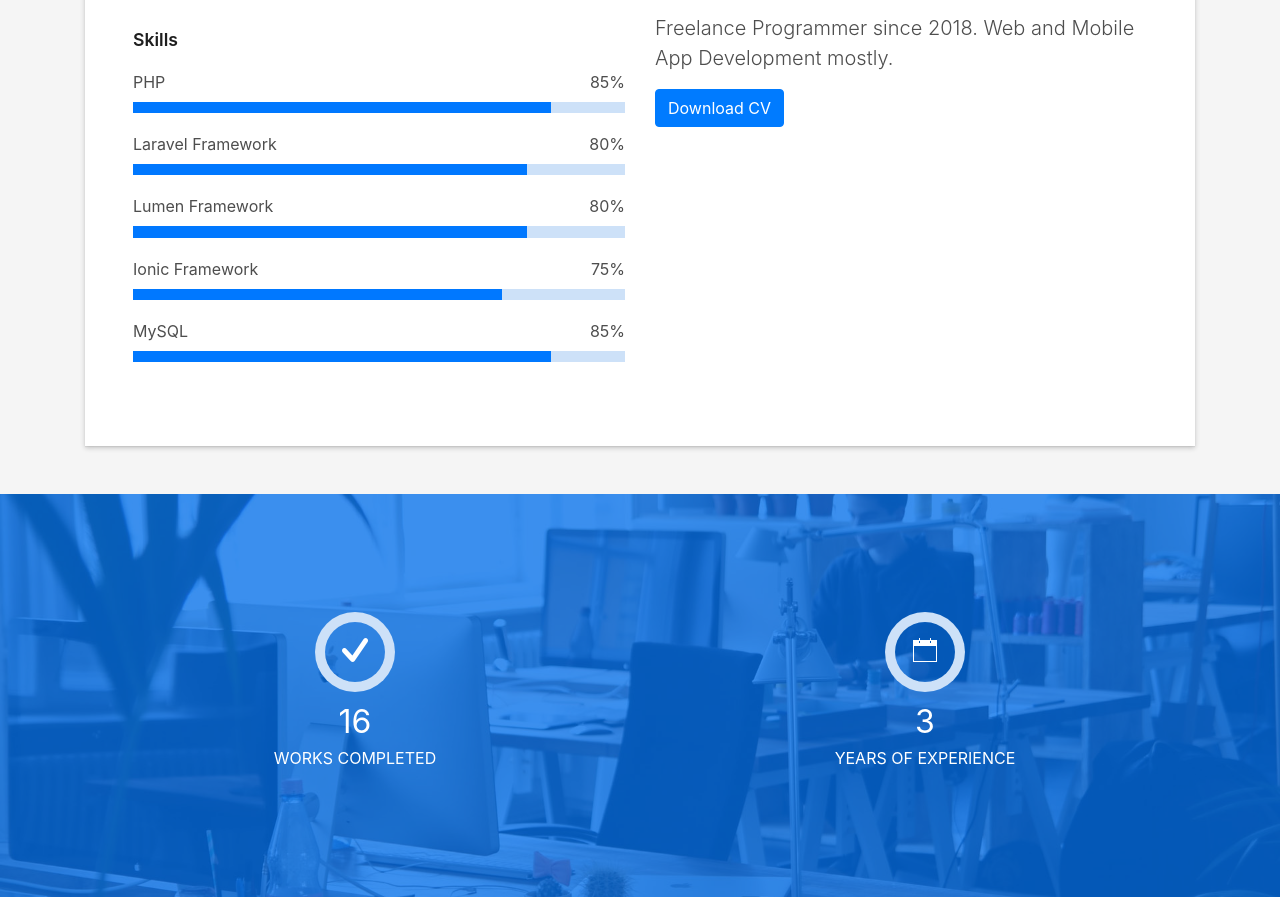
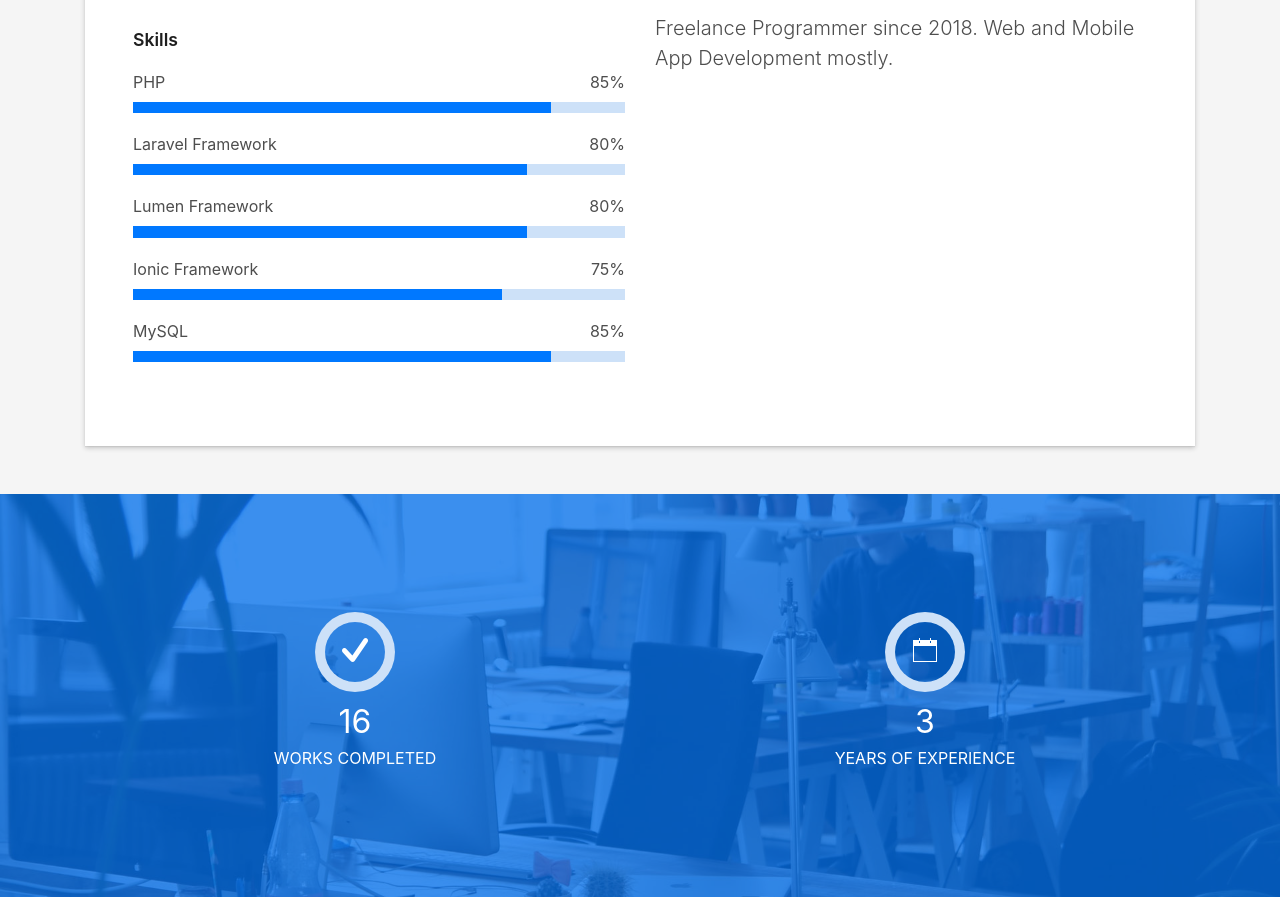
Before and after one commit to janssenrahardja/janssenrahardja.github.io, a plain HTML site: page index.html in a window 1280 px wide. Shown: the part 1183-2080 px from the top of the page. Drawn offline with Linux system fonts and the light colour scheme; files whose address does not match are found by name.

Commit message:
remove-cv

```diff
--- a/index.html
+++ b/index.html
@@ -150,9 +150,9 @@
                   <p class="lead">
                     Freelance Programmer since 2018. Web and Mobile App Development mostly.
                   </p>
-                  <a href="files/CV_Janssen_2020_03.pdf" download>
+                  <!-- <a href="files/CV_Janssen_2020_03.pdf" download>
                     <button type="button" class="btn btn-primary">Download CV</button>
-                  </a>
+                  </a> -->
                 </div>
               </div>
             </div>
```
Also changed, not shown: 1 other file.
